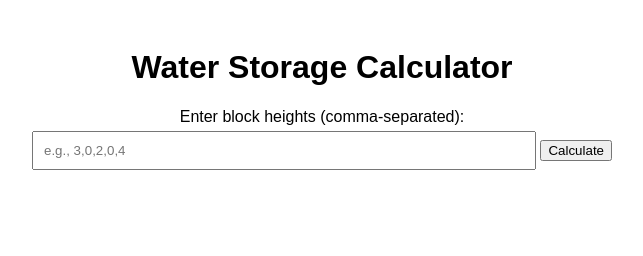
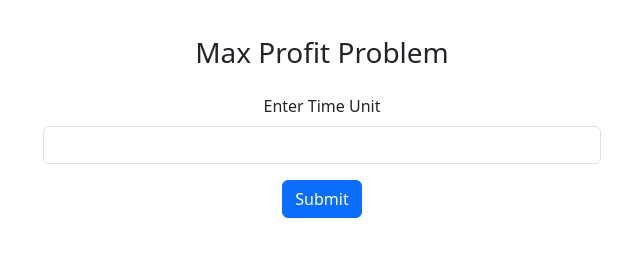
Before and after one commit to Aakash-mishra2/water-tank-problem, a plain HTML site: page index.html in a window 1280 px wide. Shown: the whole page, without its empty margins (318-961 px from the left). Drawn offline with nearby package versions, Linux system fonts and the light colour scheme.

Commit message:
Update index.html

```diff
--- a/index.html
+++ b/index.html
@@ -1,24 +1,35 @@
 <!DOCTYPE html>
 <html lang="en">
 <head>
-  <meta charset="UTF-8">
-  <meta http-equiv="X-UA-Compatible" content="IE-edge">
-  <meta name="viewport" content="width=device-width, initial-scale=1.0">
-  <link href="style.css" rel="stylesheet" />
-  <title>Water Storage Calculator</title>
-
+    <meta charset="UTF-8">
+    <meta name="viewport" content="width=device-width, initial-scale=1.0">
+    <title>Max Profit Problem</title>
+    <link rel="stylesheet" href="./style.css">
+    <link href="https://cdn.jsdelivr.net/npm/bootstrap@5.3.3/dist/css/bootstrap.min.css" rel="stylesheet"
+    integrity="sha384-QWTKZyjpPEjISv5WaRU9OFeRpok6YctnYmDr5pNlyT2bRjXh0JMhjY6hW+ALEwIH" crossorigin="anonymous">
 </head>
 <body>
-  <div class="container">
-    <h1>Water Storage Calculator</h1>
-    <form id="input-form">
-      <label for="heights">Enter block heights (comma-separated):</label><br>
-      <input type="text" id="heights" placeholder="e.g., 3,0,2,0,4">
-      <button type="submit">Calculate</button>
-    </form>
-    <div id="output"></div>
-  </div>
+    <div class="container">
+        <div class="d-flex flex-column justify-content-center align-items-center">
+            <h3 class="text-center mt-3">Max Profit Problem</h3>
+            <div class="col-sm-12 col-md-6 col-lg-6 col-xl-6">
+              <div class="mb-3 mt-3">
+                <label for="unitinput" class="form-label">Enter Time Unit</label>
+                <input type="number" class="form-control" id="unitInput">
+            </div>
+                    <button class="btn btn-primary" onclick='maxProfit()'>Submit</button>
+                    <p id="timeunit" class="mt-2"></p>
+                    <p id="earnings" class="mt-2"></p>
+                    <p id="solution"></p>
+            </div>
+        </div>
 
-  <script src="script.js"></script>
+    </div>
+
+
+    <!-- Java Script -->
+    <script src="./script.js"></script>
+    <script src="https://cdn.jsdelivr.net/npm/bootstrap@5.3.3/dist/js/bootstrap.bundle.min.js"
+    integrity="sha384-YvpcrYf0tY3lHB60NNkmXc5s9fDVZLESaAA55NDzOxhy9GkcIdslK1eN7N6jIeHz" crossorigin="anonymous"></script>
 </body>
 </html>
```
